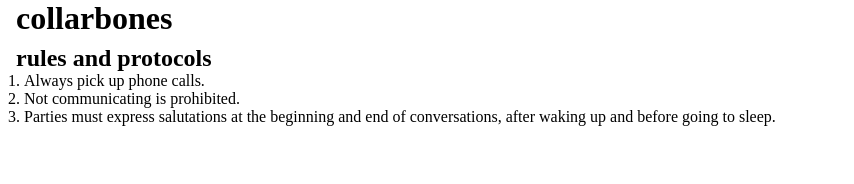
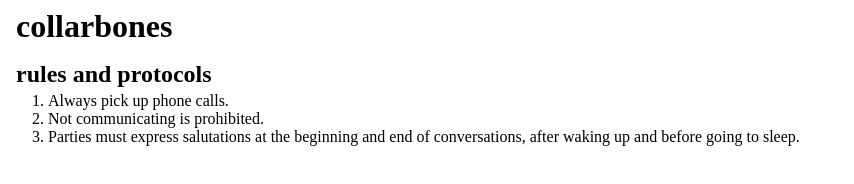
Before and after one commit to mihirk98/collarbones, a plain HTML site: page index.html in a window 1280 px wide. Shown: the whole page, without its empty margins (0-854 px from the left). Drawn offline with Linux system fonts and the light colour scheme.

Commit message:
Update index.html

```diff
--- a/index.html
+++ b/index.html
@@ -16,7 +16,7 @@
       main {
         display: flex;
         flex-direction: column;
-        gap: 8px;
+        gap: 16px;
       }
 
       .component {
@@ -27,10 +27,10 @@
   </head>
   <body>
     <main>
-      <h1 class="component">collarbones</h1>
+      <h1 class="component" style="padding-top: 8px;">collarbones</h1>
       <section class="component">
         <h2>rules and protocols</h2>
-        <ol style="padding-left: 8px;">
+        <ol style="padding-left: 32px; padding-top: 4px;">
           <li>Always pick up phone calls.</li>
           <li>Not communicating is prohibited.</li>
           <li>Parties must express salutations at the beginning and end of conversations, after waking up and before going to sleep.</li>
```
